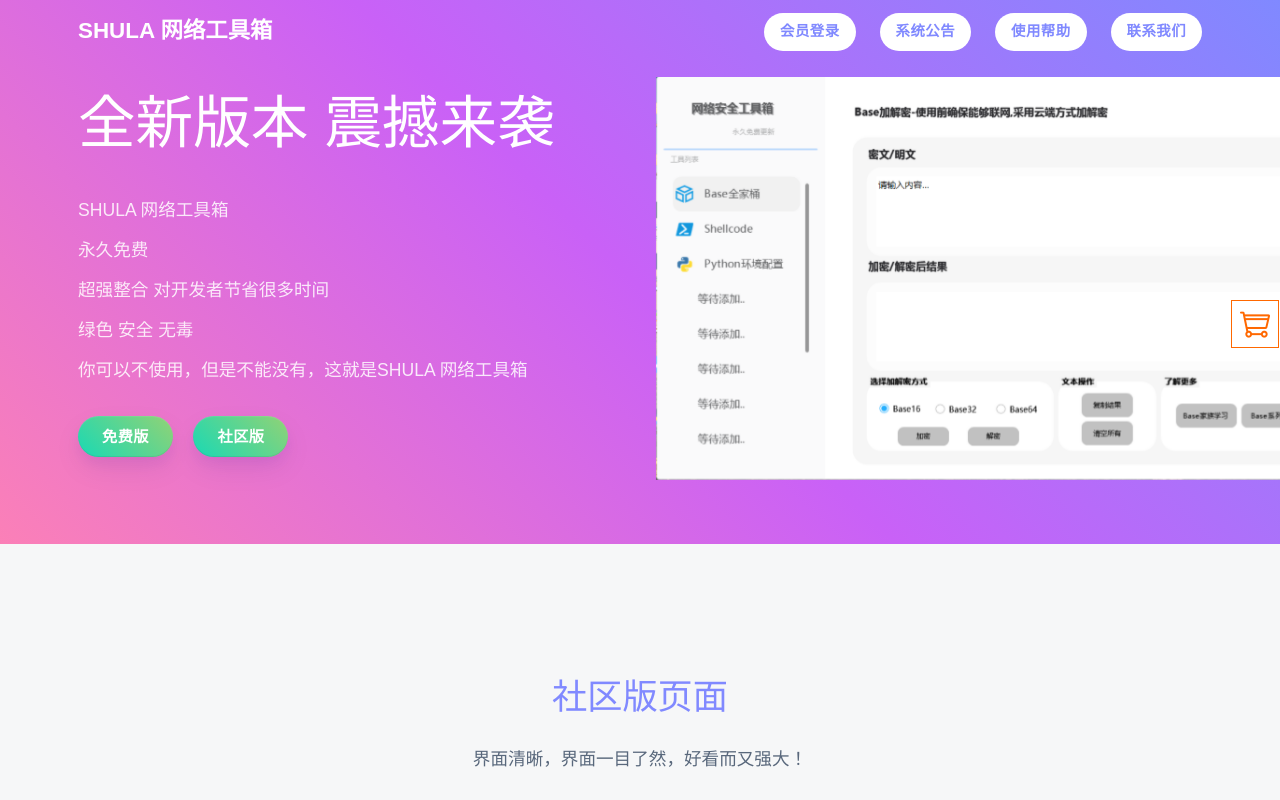
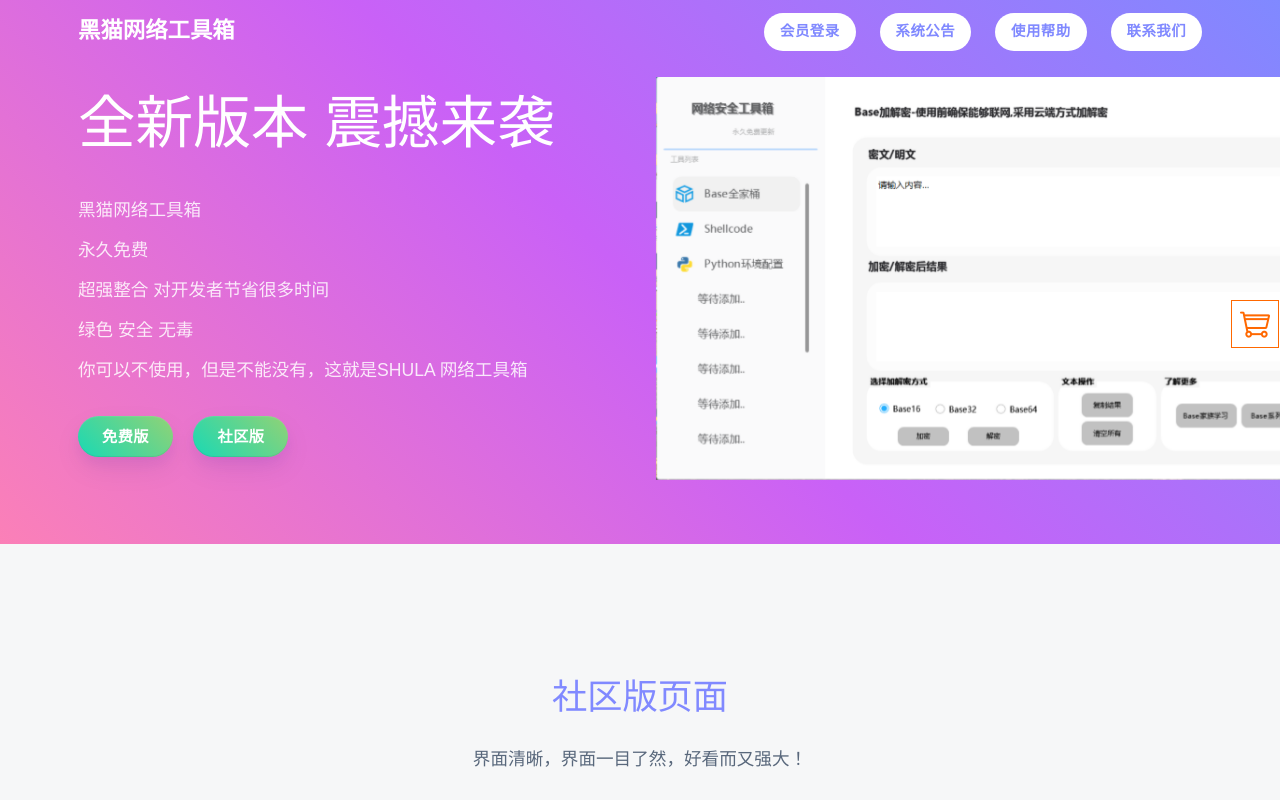
Before and after one commit to freyun9/ltkj, a plain HTML site: page index.html in a window 1280 px wide. Shown: the top 800 px of the page. Drawn offline with Linux system fonts and the light colour scheme; no server answers; a script that the page names is missing; files whose address does not match are found by name.

Commit message:
Update index.html

```diff
--- a/index.html
+++ b/index.html
@@ -2,10 +2,10 @@
 <html lang="zxx">
 <head>
 <meta charset="utf-8">
-<title>SHULA 网络工具箱</title>
+<title>黑猫网络工具箱</title>
 <meta http-equiv="X-UA-Compatible" content="IE=edge">
 <meta name="viewport" content="width=device-width, initial-scale=1">
-<meta name="description" content="SHULA 网络工具箱是一款非常实用的综合性工具">
+<meta name="description" content="黑猫网络工具箱是一款非常实用的综合性工具">
 <meta name="keywords" content="对开发者 提供了快捷方便的操作 节省时间">
 <meta property="og:description" content="超强的实用性 综合整理了全网最全面的工具箱">
 <meta property="og:site_name" content="SHULA 工具箱">
@@ -30,7 +30,7 @@
 <nav class="navbar navbar-fixed-top transparent navbar-default">
 <div class="container">
 
-<a class="ui-variable-logo navbar-brand">SHULA 网络工具箱</a>
+<a class="ui-variable-logo navbar-brand">黑猫网络工具箱</a>
 
 
 <a href="index.html#" class="ui-mobile-nav-toggle pull-right"></a>
@@ -79,7 +79,7 @@
 全新版本 震撼来袭
 </h1>
 <p class="paragraph animate" data-show="fade-in-up-big" data-delay="400">
-SHULA 网络工具箱 <br> <br>永久免费<br><br>超强整合 对开发者节省很多时间<br><br>绿色 安全 无毒<br><br>你可以不使用，但是不能没有，这就是SHULA 网络工具箱
+黑猫网络工具箱 <br> <br>永久免费<br><br>超强整合 对开发者节省很多时间<br><br>绿色 安全 无毒<br><br>你可以不使用，但是不能没有，这就是SHULA 网络工具箱
 </p>
 <div class="actions animate" data-show="fade-in-up-big" data-delay="600">
 
```
